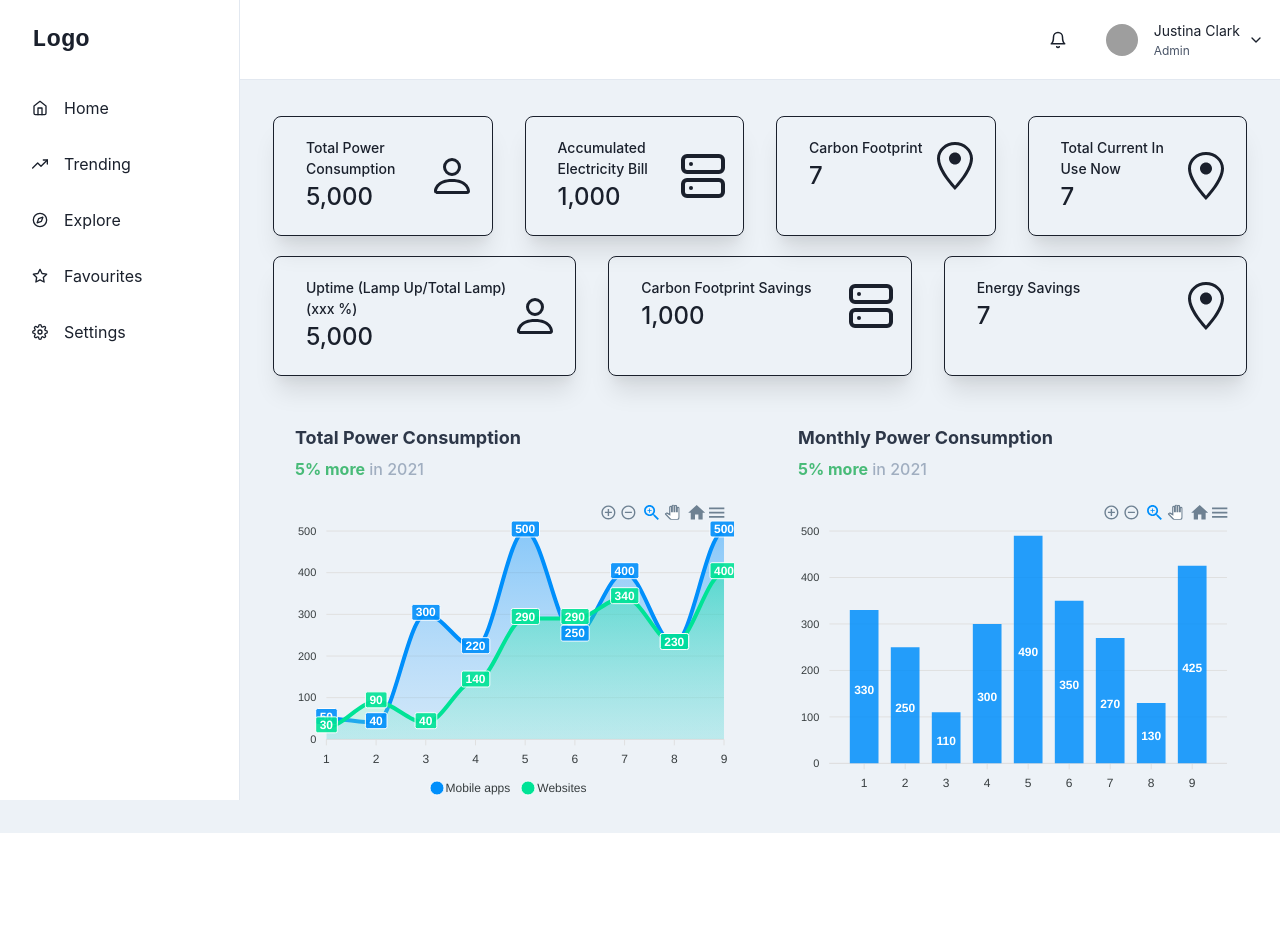
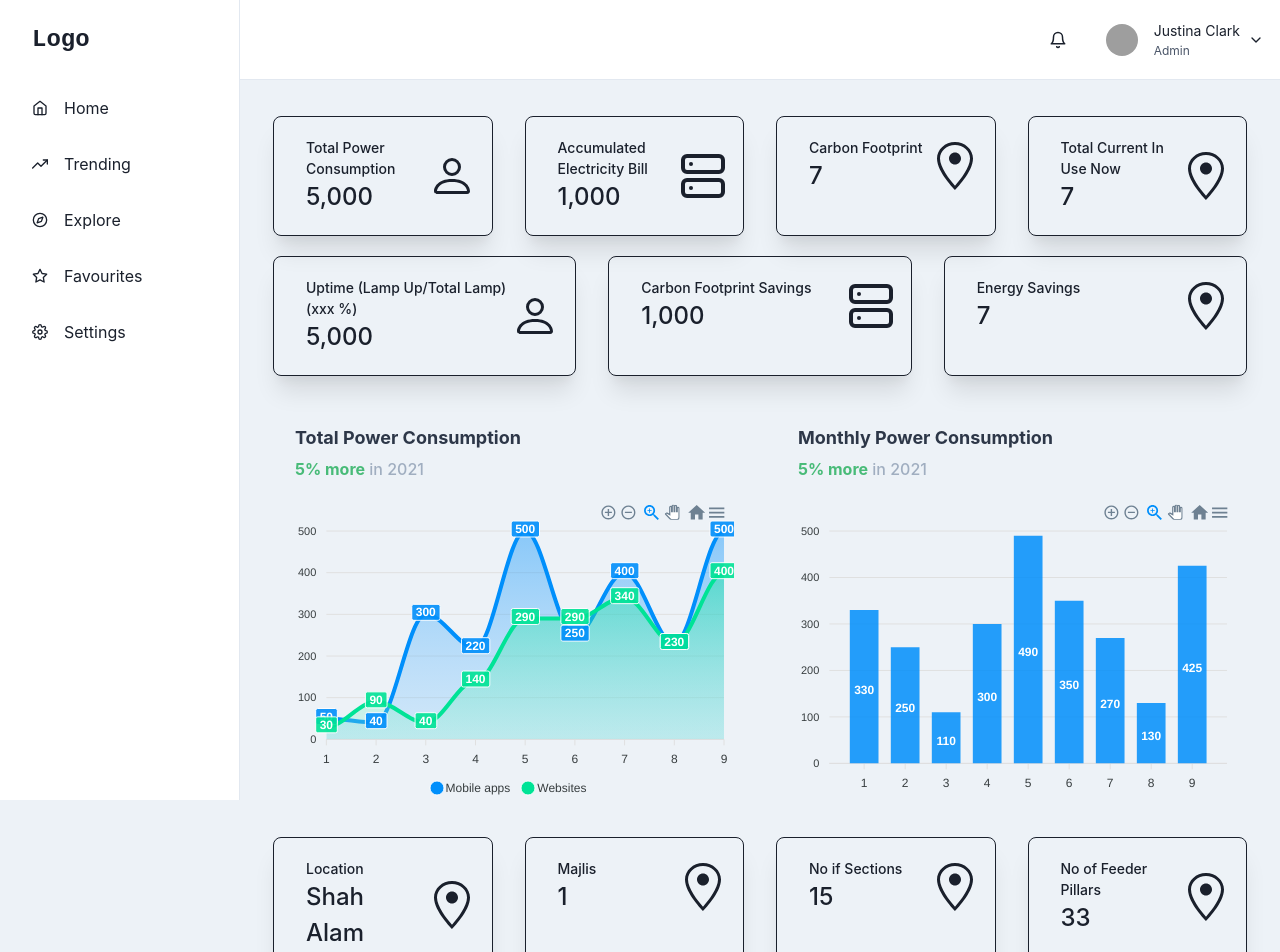
Before and after one commit to nabilazulkifli/hs-streetlight, a React (Create React App) app in the folder webapp/: page /app/dashboard in a window 1280 px wide. Shown: the top 952 px of the page. Before the commit the page ends 833 px from the top, so only its background shows below. Built offline with nearby package versions, Linux system fonts and the light colour scheme; grey boxes are pictures that could not be loaded.

Commit message:
:lipstick: Bar Chart and 404

```diff
--- a/webapp/src/pages/Dashboard/index.tsx
+++ b/webapp/src/pages/Dashboard/index.tsx
@@ -70,6 +70,31 @@ export const Dashboard = () => {
                     />
                 </SimpleGrid>
             </Box>
+
+            <Box maxW="10xl" mx={'auto'} pt={5} px={{base: 2, sm: 12, md: 17}}>
+                <SimpleGrid columns={{base: 1, md: 4}} spacing={{base: 5, lg: 8}}>
+                    <StatsCard
+                        title={'Location'}
+                        stat={'Shah Alam'}
+                        icon={<GoLocation size={'3em'}/>}
+                    />
+                    <StatsCard
+                        title={'Majlis'}
+                        stat={'1'}
+                        icon={<GoLocation size={'3em'}/>}
+                    />
+                    <StatsCard
+                        title={'No if Sections'}
+                        stat={'15'}
+                        icon={<GoLocation size={'3em'}/>}
+                    />
+                    <StatsCard
+                        title={'No of Feeder Pillars'}
+                        stat={'33'}
+                        icon={<GoLocation size={'3em'}/>}
+                    />
+                </SimpleGrid>
+            </Box>
         </>
     )
 }
--- /dev/null
+++ b/webapp/src/pages/NotFound/index.tsx
@@ -0,0 +1,36 @@
+import { Box, Heading, Text, Button } from '@chakra-ui/react';
+import {useNavigate} from "react-router-dom";
+
+export const NotFound = () => {
+
+    const navigate = useNavigate()
+
+    return (
+        <Box textAlign="center" py={10} px={6}>
+            <Heading
+                display="inline-block"
+                as="h2"
+                size="2xl"
+                bgGradient="linear(to-r, teal.400, teal.600)"
+                backgroundClip="text">
+                404
+            </Heading>
+            <Text fontSize="18px" mt={3} mb={2}>
+                Page Not Found
+            </Text>
+            <Text color={'gray.500'} mb={6}>
+                The page you're looking for does not seem to exist
+            </Text>
+
+            <Button
+                colorScheme="teal"
+                bgGradient="linear(to-r, teal.400, teal.500, teal.600)"
+                color="white"
+                variant="solid"
+                onClick={() => navigate("/app/dashboard")}
+            >
+                Go to Home
+            </Button>
+        </Box>
+    );
+}
--- a/webapp/src/routes/index.tsx
+++ b/webapp/src/routes/index.tsx
@@ -8,6 +8,7 @@ import {DefaultView} from "../pages/Default";
 import {MainLayout} from "../layout";
 import {Dashboard} from "../pages/Dashboard";
 import {ForgetPassword} from "../pages/ForgetPassword";
+import {NotFound} from "../pages/NotFound";
 
 export const Routing = () => {
     return (
@@ -19,9 +20,11 @@ export const Routing = () => {
                         <Route element={<Login/>} path="/"/>
                         <Route element={<ForgetPassword/>} path="/forget-password"/>
                         <Route element={<DefaultView/>} path="/default"/>
+                        <Route element={<NotFound/>} path="/404"/>
                         <Route path="/app" element={<MainLayout/>}>
                             <Route path="/app/dashboard" element={<Dashboard/>}/>
                         </Route>
+                        <Route path="*" element={<Navigate to={"/404"}/>}/>
                     </Routes>
                 }
             </BrowserRouter>
```
